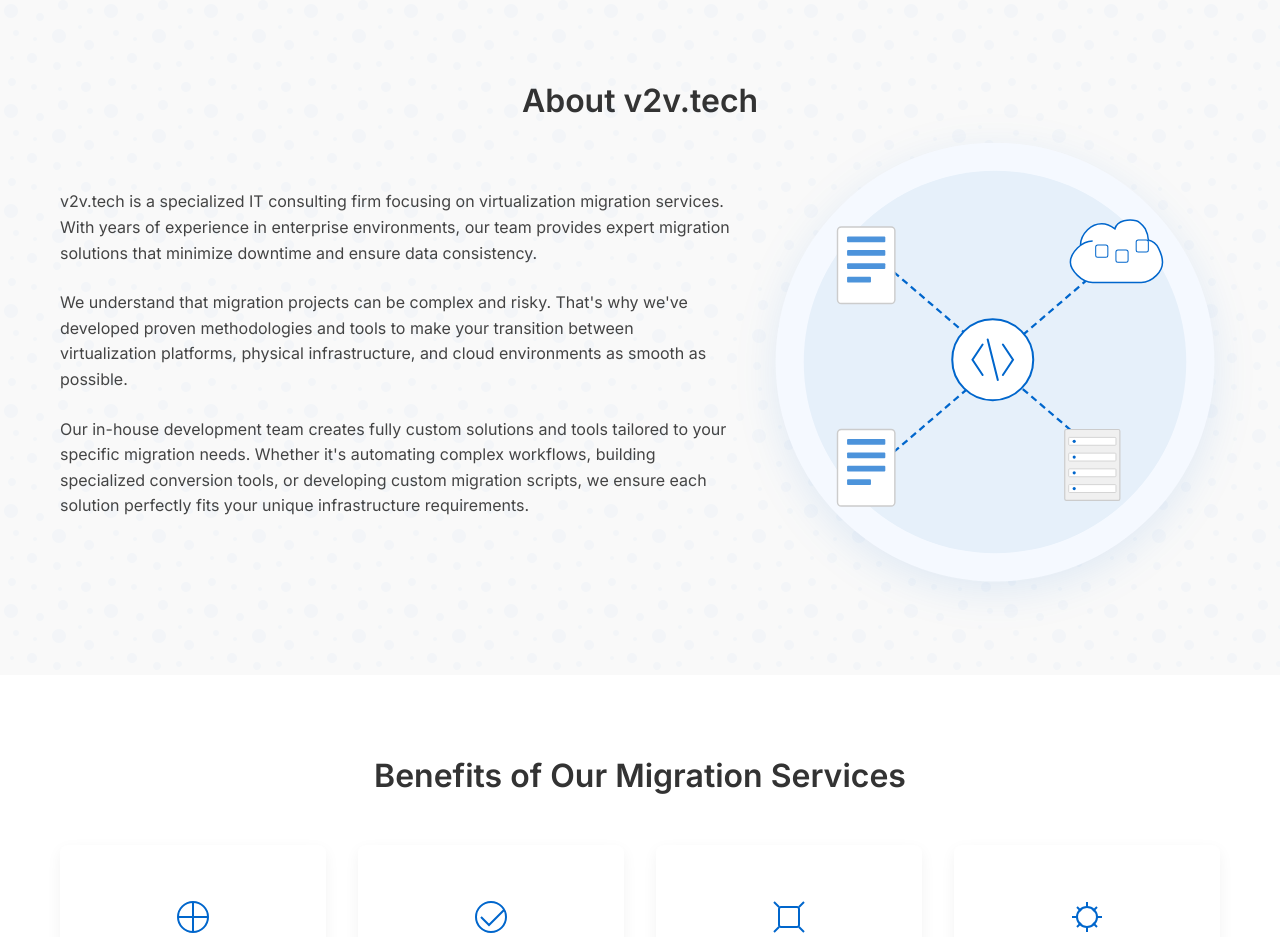
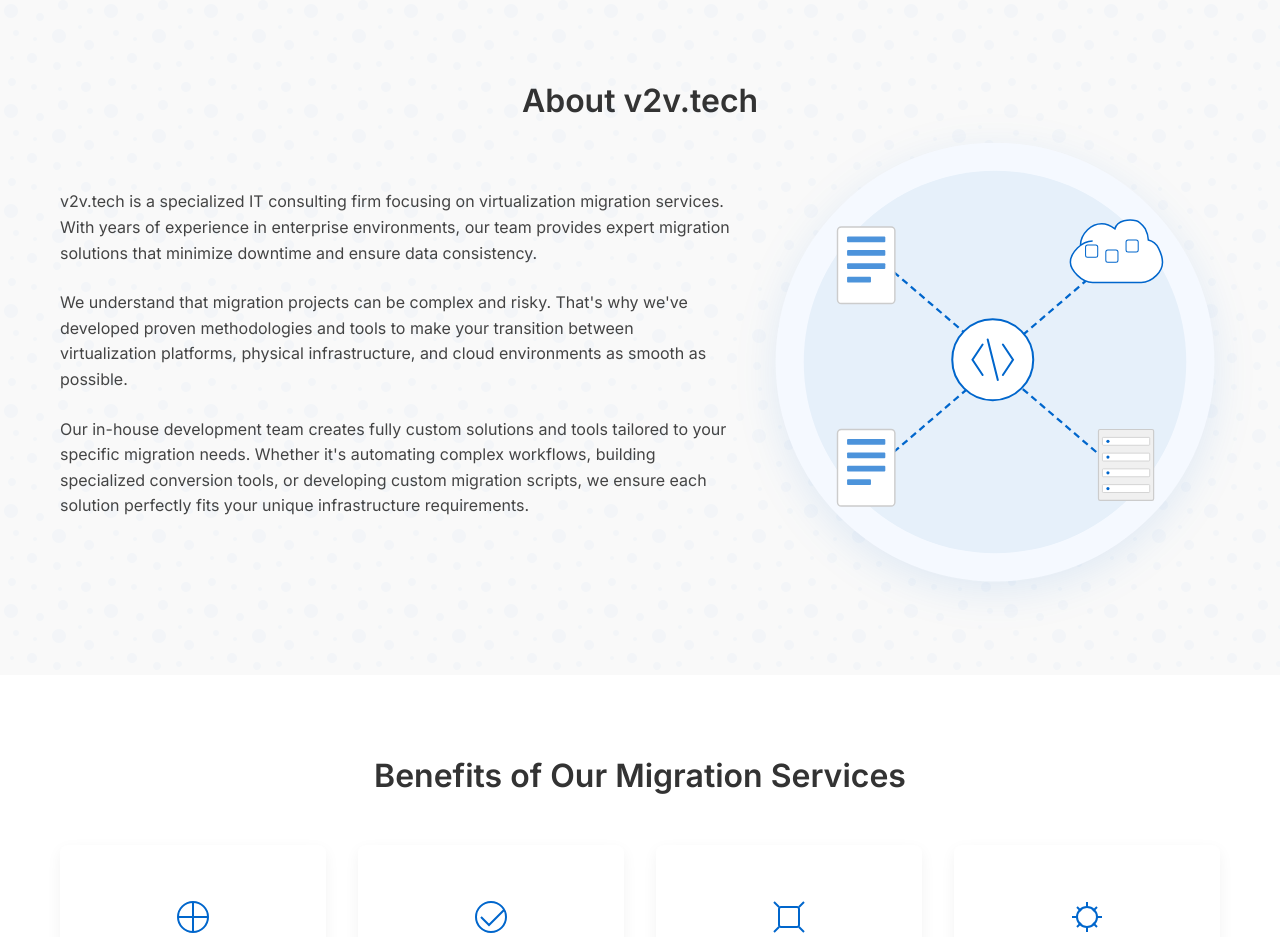
Before and after one commit to halfaipg/v2v.tech, a plain HTML site: page index.html in a window 1280 px wide. Shown: the part 1640-2577 px from the top of the page. Drawn offline with nearby package versions, Linux system fonts and the light colour scheme.

```diff
--- a/index.html
+++ b/index.html
@@ -520,14 +520,13 @@
                         <g transform="translate(330, 60) scale(0.9)">
                             <path d="M-60 40C-60 34 -57 29 -53 25C-49 21 -44 19 -39 19C-34 19 -30 21 -26 24C-25 20 -21 17 -17 16C-13 15 -9 15 -5 16C-1 17 1 20 4 24C6 28 7 32 7 35C11 36 15 39 17 43C19 47 21 52 21 57C21 62 19 66 15 70C11 74 6 77 0 77H-48C-54 77 -59 74 -63 70C-67 66 -70 62 -70 57C-70 52 -67 47 -63 43C-59 39 -54 36 -48 36" fill="white" />
                             <path d="M-60 40C-60 34 -57 29 -53 25C-49 21 -44 19 -39 19C-34 19 -30 21 -26 24C-25 20 -21 17 -17 16C-13 15 -9 15 -5 16C-1 17 1 20 4 24C6 28 7 32 7 35C11 36 15 39 17 43C19 47 21 52 21 57C21 62 19 66 15 70C11 74 6 77 0 77H-48C-54 77 -59 74 -63 70C-67 66 -70 62 -70 57C-70 52 -67 47 -63 43C-59 39 -54 36 -48 36" stroke="#0066CC" stroke-width="1.5" fill="none" />
-                            <!-- Adjusted boxes to fit inside cloud better -->
-                            <rect x="-5" y="35" width="12" height="12" rx="2" fill="white" stroke="#0066CC" stroke-width="1" />
-                            <rect x="-25" y="45" width="12" height="12" rx="2" fill="white" stroke="#0066CC" stroke-width="1" />
-                            <rect x="-45" y="40" width="12" height="12" rx="2" fill="white" stroke="#0066CC" stroke-width="1" />
+                            <rect x="-15" y="35" width="12" height="12" rx="2" fill="white" stroke="#0066CC" stroke-width="1" />
+                            <rect x="-35" y="45" width="12" height="12" rx="2" fill="white" stroke="#0066CC" stroke-width="1" />
+                            <rect x="-55" y="40" width="12" height="12" rx="2" fill="white" stroke="#0066CC" stroke-width="1" />
                         </g>
 
-                        <!-- Physical Server - Right side - moved position -->
-                        <g transform="translate(290, 260) scale(0.7)">
+                        <!-- Physical Server - Right side -->
+                        <g transform="translate(320, 260) scale(0.7)">
                             <rect x="-40" y="0" width="70" height="90" rx="2" fill="#F0F0F0" stroke="#CCC" stroke-width="1.5" />
                             <rect x="-35" y="10" width="60" height="10" rx="1" fill="white" stroke="#CCC" stroke-width="1" />
                             <rect x="-35" y="30" width="60" height="10" rx="1" fill="white" stroke="#CCC" stroke-width="1" />
```
